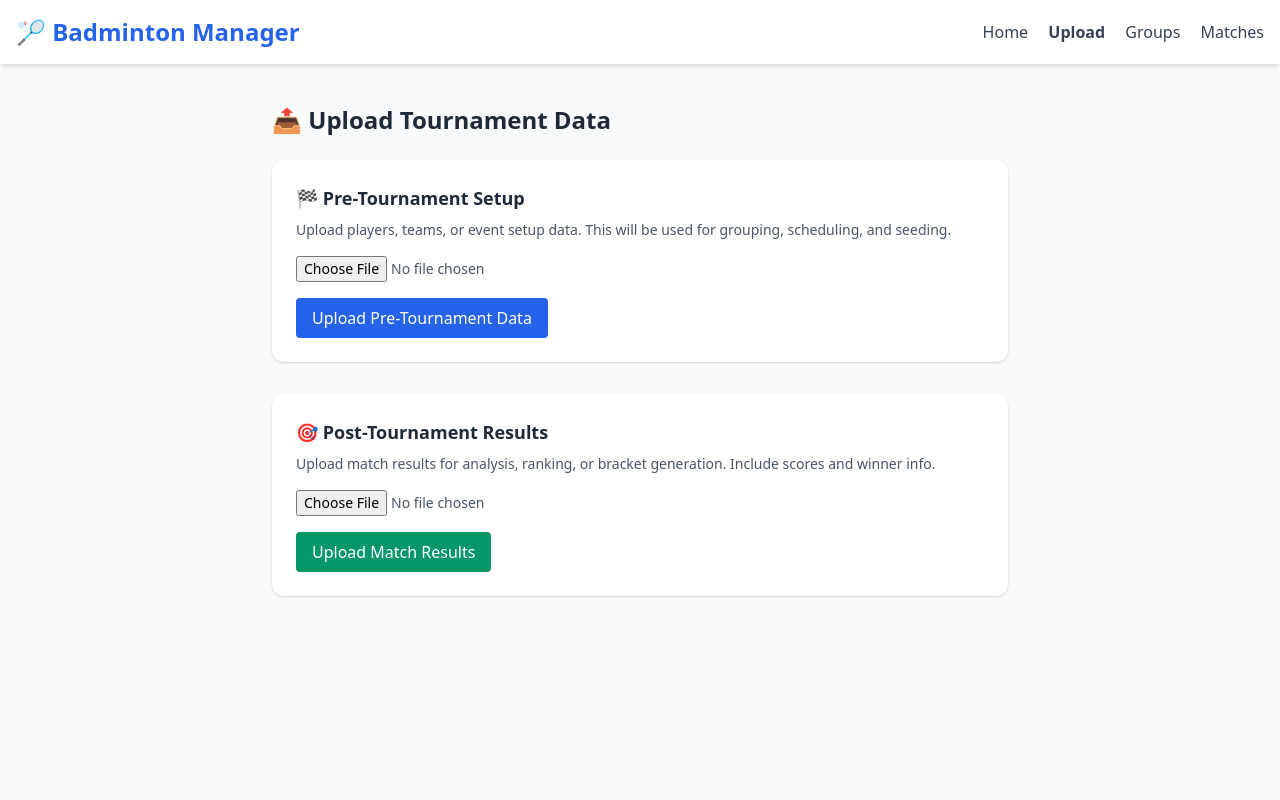
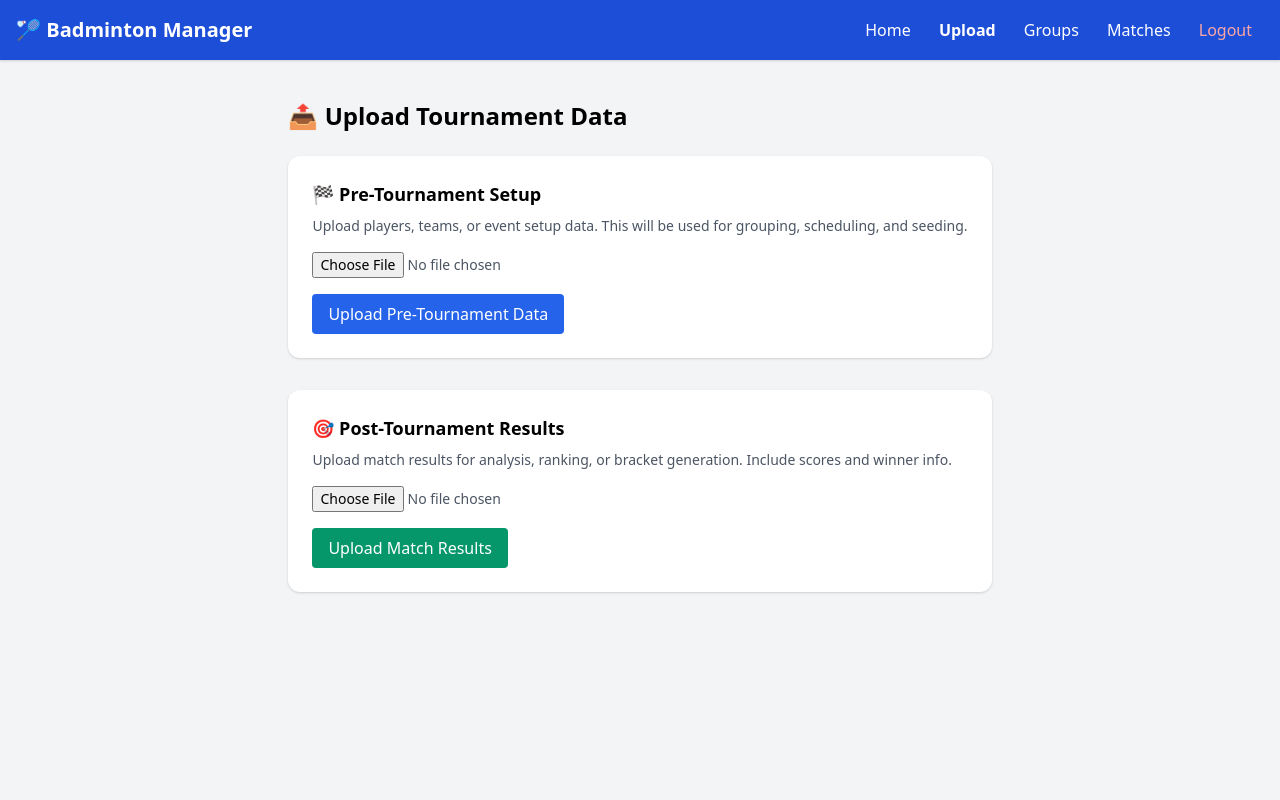
Before and after one commit to LeranPeng/AgilWebDev2025, a Flask app: page /upload in a window 1280 px wide. Run offline with Flask 3, Linux system fonts and the light colour scheme; the visitor is signed in with stand-in values (Sample User, id 1); some libraries are stand-ins or nearby versions.

Commit message:
Issue #19 fixed, made the navigation bar in upload.html consistent as other pages

```diff
--- a/templates/html/upload.html
+++ b/templates/html/upload.html
@@ -7,20 +7,18 @@
   <link rel="stylesheet" href="https://cdn.jsdelivr.net/npm/tailwindcss@2.2.19/dist/tailwind.min.css" />
 </head>
 
-<body class="bg-gray-50 text-gray-800 font-sans">
-
-  <!-- Header -->
-  <header class="bg-white shadow-md">
-    <div class="max-w-7xl mx-auto px-4 py-4 flex justify-between items-center">
-      <h1 class="text-2xl font-bold text-blue-600">🏸 Badminton Manager</h1>
-      <nav class="space-x-4">
-        <a href="/home" class="text-gray-700 hover:text-blue-500">Home</a>
-        <a href="/upload" class="text-gray-700 hover:text-blue-500 font-semibold">Upload</a>
-        <a href="/input_form" class="text-gray-700 hover:text-blue-500">Groups</a>
-        <a href="/dashboard" class="text-gray-700 hover:text-blue-500">Matches</a>
-      </nav>
+<body class="bg-gray-100 min-h-screen flex flex-col">
+  <!-- Navbar -->
+  <nav class="bg-blue-700 text-white p-4 flex justify-between items-center shadow">
+    <h1 class="text-xl font-bold">🏸 Badminton Manager</h1>
+    <div>
+      <a href="/home" class="px-3 hover:underline">Home</a>
+      <a href="/upload" class="px-3 hover:underline font-semibold">Upload</a>
+      <a href="/input_form" class="px-3 hover:underline">Groups</a>
+      <a href="/dashboard" class="px-3 hover:underline">Matches</a>
+      <a href="/logout" class="px-3 hover:underline text-red-300">Logout</a>
     </div>
-  </header>
+  </nav>
 
   <!-- Upload Section -->
   <main class="max-w-3xl mx-auto px-4 py-10">
```
